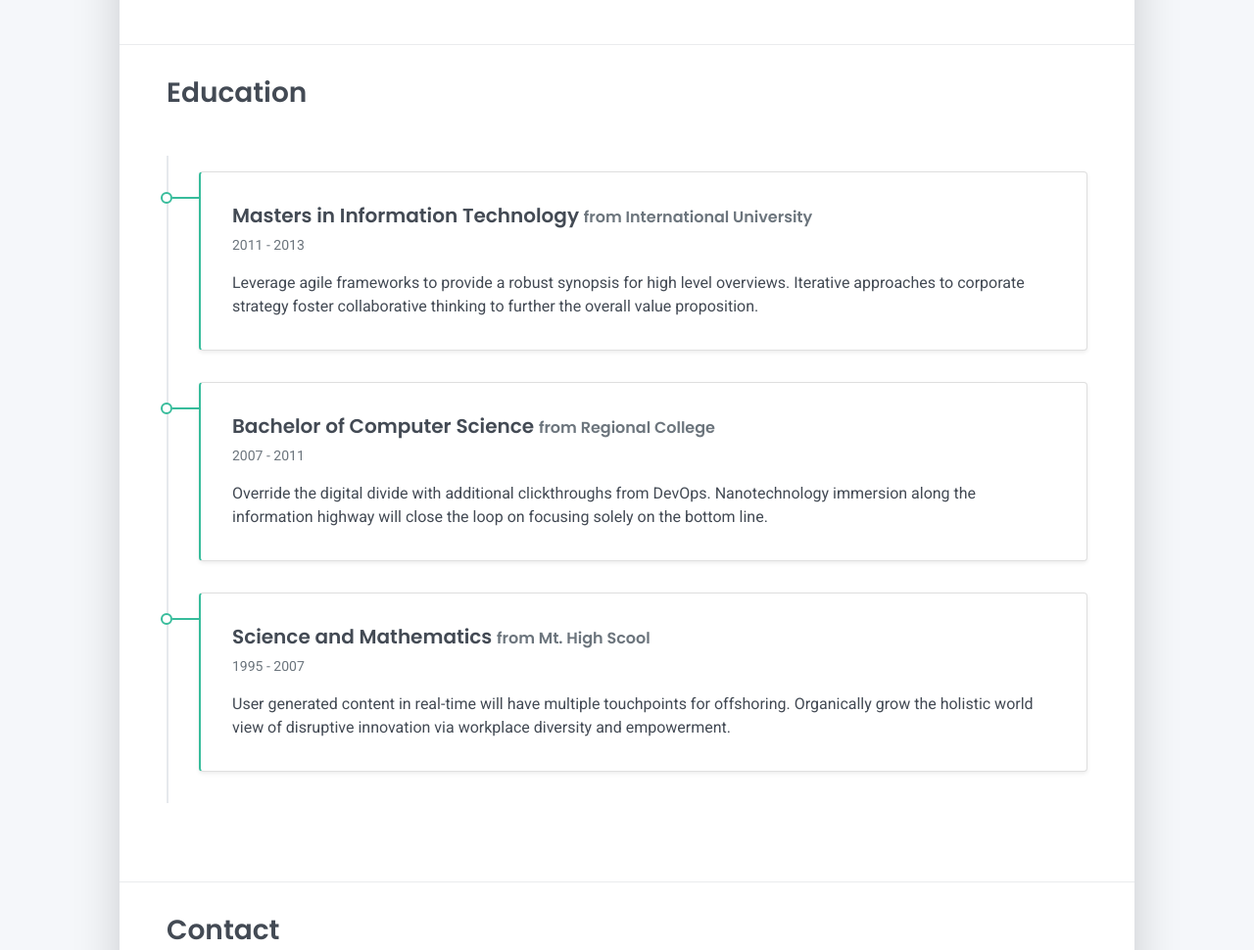
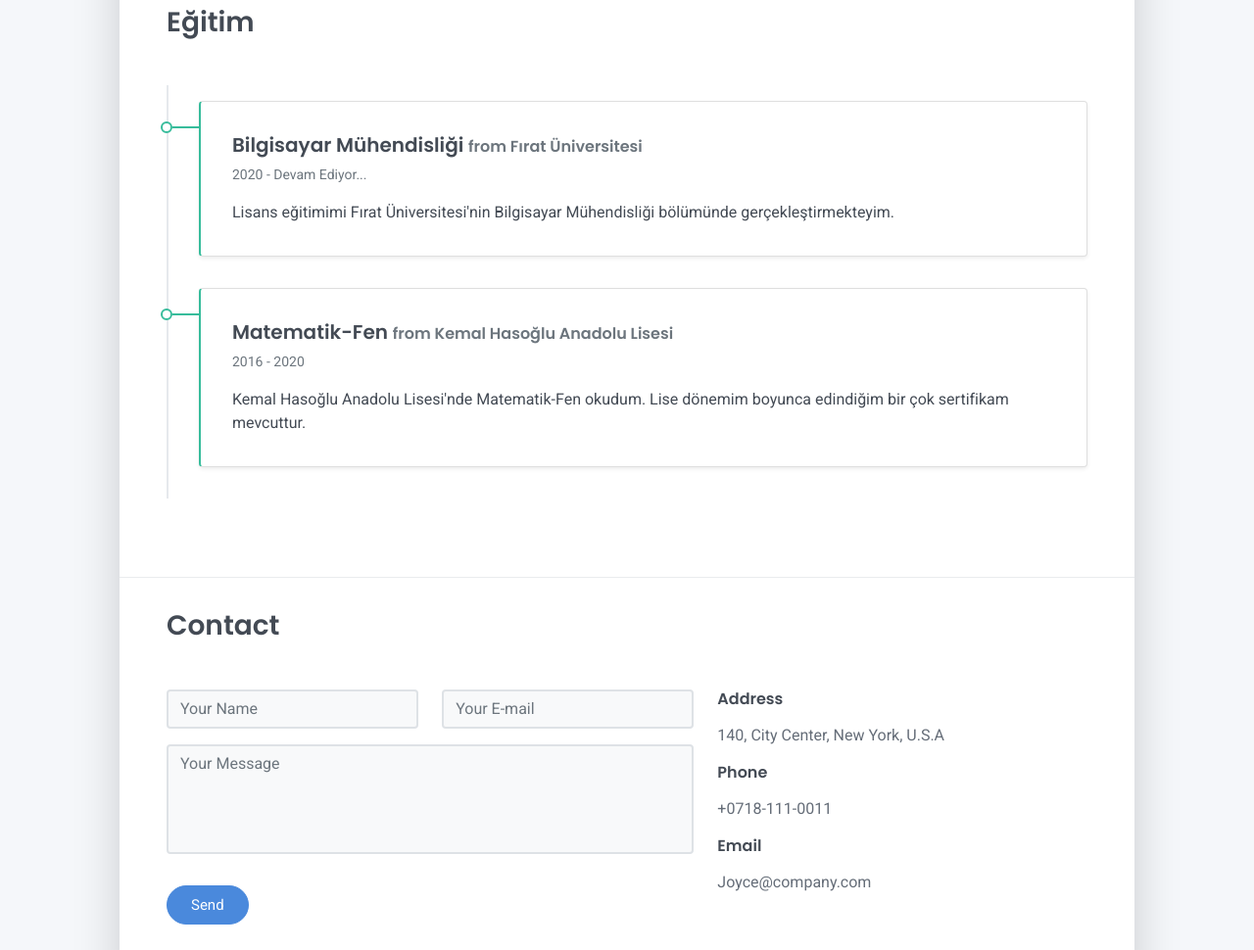
Before and after one commit to bugresearch/bugresearch.github.io, a plain HTML site: page index.html in a window 1280 px wide. Shown: the part 960-1930 px from the top of the page at 98% size. Drawn offline with Linux system fonts and the light colour scheme.

Commit message:
Update index.html

```diff
--- a/index.html
+++ b/index.html
@@ -67,7 +67,7 @@
     <div class="row">
       <div class="col-md-6">
         <h2 class="h3 mb-3">Hakkımda</h2>
-        <p>Fırat Üniversitesi'nde Bilgisayar Mühendisliği öğrencisiyim. Python, Java ve Javascript dillerinde kendi çapımda projeler geliştirmekte, ve bu geliştirdiğim projererimi github sayfamda yayınlamktayım. Aynı zamanda "Öğretmek, ikinci kere öğrenmektir" mottosuyla kişisel internet sitemde blog paylaşmaktayım.</p>
+        <p>Fırat Üniversitesi'nde Bilgisayar Mühendisliği öğrencisiyim. Python, Java ve Javascript dillerinde kendi çapımda projeler geliştirmekteyim.</p>
       </div>
       <div class="col-md-5 offset-md-1">
         <div class="row mt-2">
@@ -172,27 +172,20 @@
   <hr class="d-print-none"/>
   <div class="page-break"></div>
   <div class="education-section px-3 px-lg-4 pb-4">
-    <h2 class="h3 mb-4">Education</h2>
+    <h2 class="h3 mb-4">Eğitim</h2>
     <div class="timeline">
       <div class="timeline-card timeline-card-success card shadow-sm">
         <div class="card-body">
-          <div class="h5 mb-1">Masters in Information Technology <span class="text-muted h6">from International University</span></div>
-          <div class="text-muted text-small mb-2">2011 - 2013</div>
-          <div>Leverage agile frameworks to provide a robust synopsis for high level overviews. Iterative approaches to corporate strategy foster collaborative thinking to further the overall value proposition.</div>
+          <div class="h5 mb-1">Bilgisayar Mühendisliği <span class="text-muted h6">from Fırat Üniversitesi</span></div>
+          <div class="text-muted text-small mb-2">2020 - Devam Ediyor...</div>
+          <div>Lisans eğitimimi Fırat Üniversitesi'nin Bilgisayar Mühendisliği bölümünde gerçekleştirmekteyim.</div>
         </div>
       </div>
       <div class="timeline-card timeline-card-success card shadow-sm">
         <div class="card-body">
-          <div class="h5 mb-1">Bachelor of Computer Science <span class="text-muted h6">from Regional College</span></div>
-          <div class="text-muted text-small mb-2">2007 - 2011</div>
-          <div>Override the digital divide with additional clickthroughs from DevOps. Nanotechnology immersion along the information highway will close the loop on focusing solely on the bottom line.</div>
-        </div>
-      </div>
-      <div class="timeline-card timeline-card-success card shadow-sm">
-        <div class="card-body">
-          <div class="h5 mb-1">Science and Mathematics <span class="text-muted h6">from Mt. High Scool</span></div>
-          <div class="text-muted text-small mb-2">1995 - 2007</div>
-          <div>User generated content in real-time will have multiple touchpoints for offshoring. Organically grow the holistic world view of disruptive innovation via workplace diversity and empowerment.</div>
+          <div class="h5 mb-1">Matematik-Fen <span class="text-muted h6">from Kemal Hasoğlu Anadolu Lisesi</span></div>
+          <div class="text-muted text-small mb-2">2016 - 2020</div>
+          <div>Kemal Hasoğlu Anadolu Lisesi'nde Matematik-Fen okudum. Lise dönemim boyunca edindiğim bir çok sertifikam mevcuttur.</div>
         </div>
       </div>
     </div>
```
